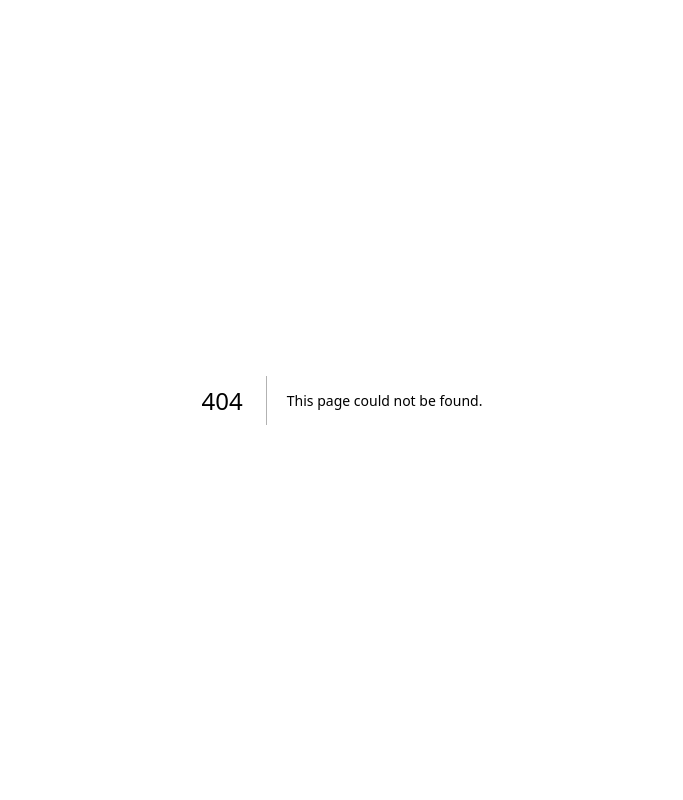
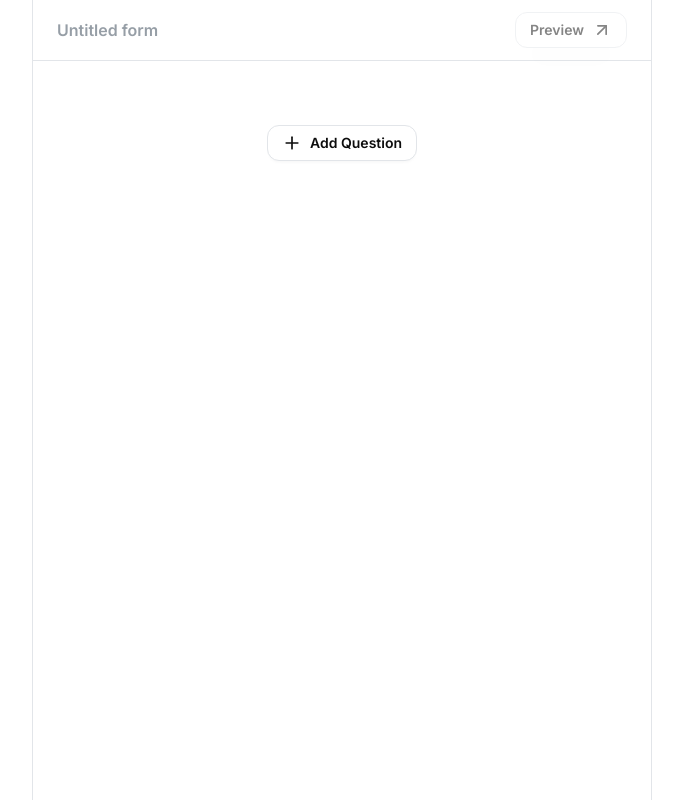
Before and after one commit to purohitdheeraj/form-builder, a Next.js app: page /post-job in a window 1280 px wide. Before the commit this address had no page. Shown: the whole page, without its empty margins (298-981 px from the left). Built offline with nearby package versions, Linux system fonts and the light colour scheme.

Commit message:
feat: success msg

```diff
--- a/package.json
+++ b/package.json
@@ -18,6 +18,7 @@
     "react": "^18.3.1",
     "react-beautiful-dnd": "^13.1.1",
     "react-dom": "^18.3.1",
+    "react-hot-toast": "^2.4.1",
     "tailwind-merge": "^2.5.5",
     "tailwindcss-animate": "^1.0.7"
   },
--- a/src/app/layout.tsx
+++ b/src/app/layout.tsx
@@ -1,4 +1,6 @@
 import type { Metadata } from "next";
+import { Toaster } from 'react-hot-toast';
+
 import "./globals.css";
 
 export const metadata: Metadata = {
@@ -19,11 +21,17 @@ export default function RootLayout({
         <link href="https://fonts.googleapis.com/css2?family=Inter:ital,opsz,wght@0,14..32,100..900;1,14..32,100..900&display=swap" rel="stylesheet"/>
       </head>
       <body
-        className={`antialiased overflow-auto min-h-screen h-full `}
+        className={`antialiased relative overflow-auto min-h-screen h-full `}
       >
-        <div className="mx-auto  flex flex-col max-w-[620px]  h-[100%] bg-background">
-        {children}
+        <div className="mx-auto flex flex-col max-w-[620px] h-[100%] bg-background">
+          {children}
         </div>
+        <Toaster
+          position="bottom-right"
+          toastOptions={{
+            className:'w-max mx-auto min-w-[320px] max-w-[320px] mob:max-w-[400px] flex items-center justify-between py-2 pl-2 px-4 rounded-xl font-normal bg-gray-1k dark:bg-gray-1k text-gray-00 overflow-hidden logo-drop-shadow h-full mr-10'
+          }}
+        />
       </body>
     </html>
   );
--- a/src/app/create-job/page.tsx
+++ b/src/app/post-job/page.tsx
@@ -4,8 +4,10 @@ import Icon from "@/components/icon";
 import Question from "@/components/question";
 import QuestionPreview from "@/components/question-preview";
 import { Button } from "@/components/ui/button";
+import { Title } from "@/components/ui/title";
 import { ArrowUpRight } from "lucide-react";
 import { useEffect, useRef, useState } from "react";
+import toast, { Toaster } from 'react-hot-toast';
 
 // Define the type for input types
 type InputType = {
@@ -35,6 +37,7 @@ const CreateJob = () => {
   const [answers, setAnswers] = useState<any>({});
   const [jobTitle, setJobTitle] = useState<string>("");
   const [showPreview, setShowPreview] = useState<boolean>(false);
+  const [isFormSaved, setIsFormSaved] = useState<boolean>(false);
   const jobTitleRef = useRef<HTMLInputElement>(null);
 
   useEffect(() => {
@@ -121,12 +124,37 @@ const CreateJob = () => {
               />
             ))}
           </div>
-          <Button className="w-max ml-auto" size={"sm"}>
+          <Button onClick={()=>{
+            setIsFormSaved(true)
+            setShowPreview(false)
+            toast.success("Applied Successfully. All the best!")
+          }} className="w-max ml-auto" size={"sm"}>
             Submit
           </Button>
         </main>
       </div>
     );
+  }else if(isFormSaved){
+    return(<>
+    <div className="flex flex-col justify-between border-x ">
+    <header className="py-3 px-6 flex items-center justify-between border-b sticky top-0 z-10 backdrop-blur-sm">
+        <Title>Application Submitted</Title>
+    </header>
+    <main className="space-y-4 flex flex-col p-6 min-h-screen text-center items-center">
+
+    <svg width="80" height="80" viewBox="0 0 81 80" fill="none" xmlns="http://www.w3.org/2000/svg">
+<circle cx="40.5" cy="40" r="32" className="animate-pulse" fill="#E2F6EA"></circle><path d="M30.9299 28.9494C36.4231 24.1921 44.5769 24.1921 50.0701 28.9494C52.5499 31.0969 54.2352 34.0161 54.8552 37.2373C56.2285 44.3733 52.1516 51.4346 45.2851 53.8133C42.1854 54.887 38.8146 54.887 35.7149 53.8133C28.8484 51.4346 24.7715 44.3733 26.1448 37.2373C26.7648 34.0161 28.4502 31.0969 30.9299 28.9494Z" fill="#00AA45" stroke="#1E874B"></path><path d="M32.168 40.8334L37.168 45.8334L48.8346 34.1667" stroke="white" strokeWidth="1.5" strokeLinecap="round" strokeLinejoin="round"></path>
+</svg>
+
+<p className="text-sm">
+You have successfully applied for the {jobTitle} position. All the best!
+</p>
+
+      <Button href="/post-job" className="bg-gray-1k text-gray-00 hover:bg-gray-1k/90 border-gray-700" size={'sm'}>Explore more</Button>
+
+      </main>
+    </div>
+    </>)
   } else {
     return (
       <div className="flex flex-col justify-between border-x ">
--- a/src/components/Navbar.tsx
+++ b/src/components/Navbar.tsx
@@ -8,7 +8,7 @@ const Navbar = () => {
         Job Listing
       </Title>
 
-      <Button size={"sm"} className="shadow-xl" href="/create-job" >Post a Job</Button>
+      <Button size={"sm"} className="shadow-xl" href="/post-job" >Post a Job</Button>
     </div>
   )
 }
--- a/src/components/icon.tsx
+++ b/src/components/icon.tsx
@@ -11,7 +11,7 @@ type Icons = {
   [key: string]: JSX.Element;
 }
 
-export type IconName = "number" | "date" | "draft" | "gripVertical" | "longAnswer" | "shortAnswer" | "singleSelect" | "url" ;
+export type IconName = "number" | "date" | "draft" | "gripVertical" | "longAnswer" | "shortAnswer" | "singleSelect" | "url"| 'check' ;
 
 const Icon = ({ name, color = "currentColor",fill=true, width = 24, height = 24 }: IconProps & { name: IconName }) => {
   const icons: Icons = {
@@ -113,6 +113,16 @@ const Icon = ({ name, color = "currentColor",fill=true, width = 24, height = 24
         <path d="M14.0386 12.1746L16.2132 10C17.9289 8.28427 17.9289 5.50252 16.2132 3.78679C14.4975 2.07107 11.7157 2.07107 10 3.78679L7.82537 5.96142M12.1746 14.0386L10 16.2132C8.28427 17.929 5.50253 17.929 3.7868 16.2132C2.07107 14.4975 2.07107 11.7157 3.7868 10L5.96142 7.82538" stroke="currentColor" strokeWidth="1.5" strokeLinecap="round"/>
       </>
     ),
+    check: (
+      <>
+
+<svg width="80" height="80" viewBox="0 0 81 80" fill="none" xmlns="http://www.w3.org/2000/svg">
+<circle cx="40.5" cy="40" r="32" fill="#E2F5EA"></circle><path d="M30.9299 28.9494C36.4231 24.1921 44.5769 24.1921 50.0701 28.9494C52.5499 31.0969 54.2352 34.0161 54.8552 37.2373C56.2285 44.3733 52.1516 51.4346 45.2851 53.8133C42.1854 54.887 38.8146 54.887 35.7149 53.8133C28.8484 51.4346 24.7715 44.3733 26.1448 37.2373C26.7648 34.0161 28.4502 31.0969 30.9299 28.9494Z" fill="#00AA45" stroke="#1E874B"></path><path d="M32.168 40.8334L37.168 45.8334L48.8346 34.1667" stroke="white" strokeWidth="1.5" strokeLinecap="round" strokeLinejoin="round"></path>
+</svg>
+
+
+      </>
+    )
   };
 
   return (
--- a/src/components/ui/button.tsx
+++ b/src/components/ui/button.tsx
@@ -4,7 +4,7 @@ import { cva, type VariantProps } from "class-variance-authority";
 import { cn } from "@/lib/utils";
 
 const buttonVariants = cva(
-  "inline-flex items-center justify-center gap-2 whitespace-nowrap rounded-md text-sm font-medium ring-offset-background transition-colors focus-visible:outline-none focus-visible:ring-2 focus-visible:ring-ring focus-visible:ring-offset-2 disabled:pointer-events-none disabled:opacity-50 [&_svg]:pointer-events-none [&_svg]:size-5 [&_svg]:shrink-0 shadow-sm",
+  "inline-flex items-center justify-center gap-2 whitespace-nowrap rounded-md text-sm font-medium ring-offset-background transition-colors focus-visible:outline-none focus-visible:ring-2 focus-visible:ring-ring focus-visible:ring-offset-2 disabled:pointer-events-none disabled:opacity-50 [&_svg]:pointer-events-none [&_svg]:size-5 [&_svg]:shrink-0 shadow-sm hover:shadow-md",
   {
     variants: {
       variant: {
```
Also changed, not shown: 1 other file (tests, documents, lock files or other folders).
